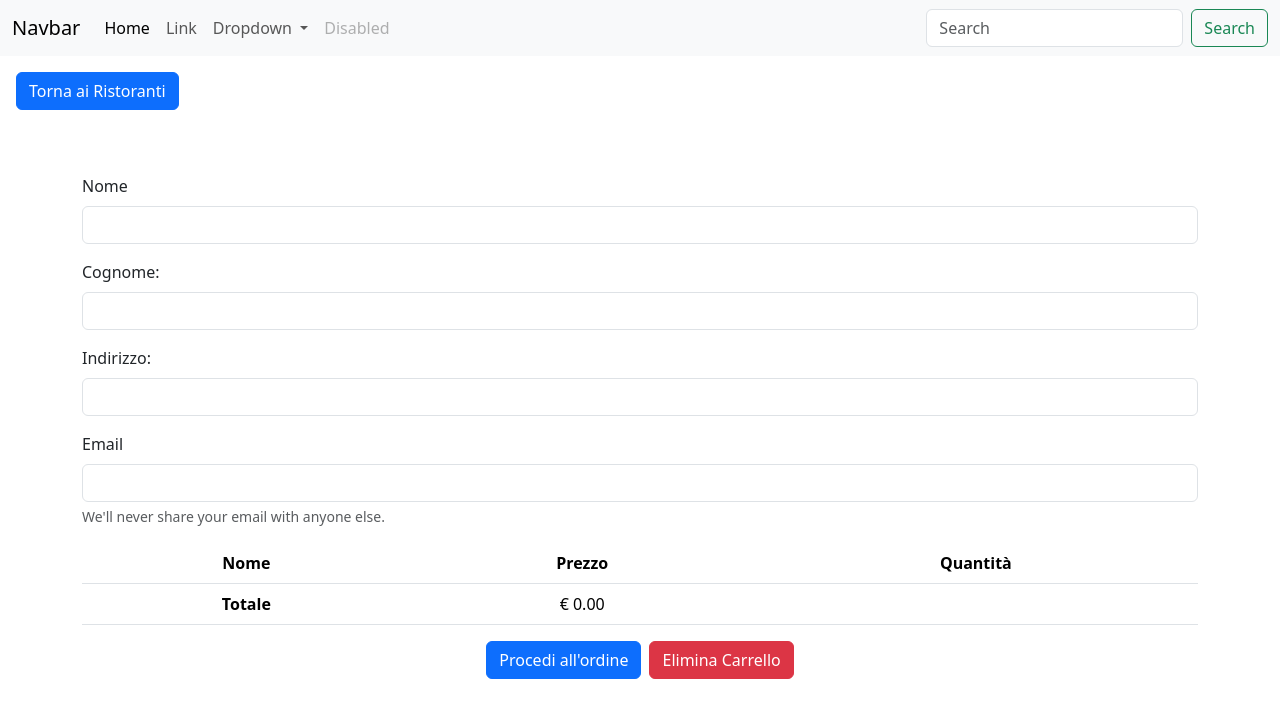
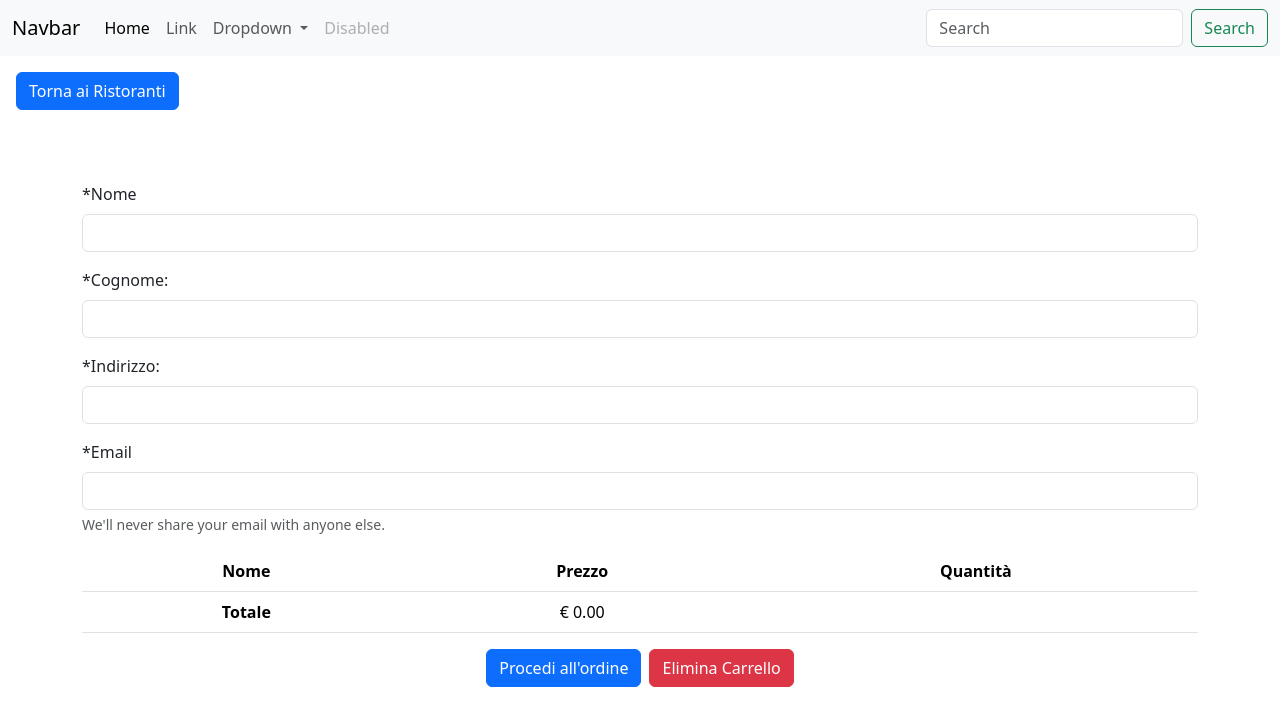
Before and after one commit to EdoardoPerucca/progetto_finale, a Vue app: page /restaurants/1/cart in a window 1280 px wide. Shown: the top 726 px of the page. Built offline with nearby package versions, Linux system fonts and the light colour scheme.

Commit message:
feat: add cart forms

```diff
--- a/src/pages/Cart.vue
+++ b/src/pages/Cart.vue
@@ -8,16 +8,64 @@ export default {
     data() {
         return {
             store,
+
+
+            first_name: '',
+            last_name: '',
+            address: '',
+            email: '',
+
         }
     },
 
     mounted() {
 
-        console.log(this.store.restaurantSlugFromLocalStorage)
+        this.getRestaurantId();
+        this.getRestaurantName();
 
     },
 
     methods: {
+
+        getRestaurantId() {
+
+            // this.store.actualRestaurantId;
+            this.store.actualRestaurantIdFromLocalStorage = localStorage.getItem('actualId');
+            console.log(this.store.actualRestaurantIdFromLocalStorage);
+
+        },
+
+        getRestaurantName() {
+
+            this.store.restaurantNameFromLocalStorage = localStorage.getItem('restaurantName');
+            console.log(this.store.restaurantNameFromLocalStorage);
+
+        },
+
+        pushIntoOrder() {
+
+            const order = {
+                first_name: this.first_name,
+                last_name: this.last_name,
+                address: this.address,
+                email: this.email,
+                total: this.store.totalFromLocalStorage.toFixed(2),
+                number: '1323432432432',
+                status: 'Confermato',
+                dishes: this.store.cartFromLocalStorage,
+            };
+
+            if (this.store.order.length === 0) {
+                this.store.order.push(order);
+            } else {
+                Object.assign(this.store.order[0], order);
+            }
+
+            localStorage.setItem('order', JSON.stringify(this.store.order));
+
+            console.log(this.store.order);
+
+        },
 
         clearCart() {
 
@@ -25,10 +73,14 @@ export default {
             localStorage.removeItem('total');
             localStorage.removeItem('id');
             localStorage.removeItem('slug');
+            localStorage.removeItem('order');
+            localStorage.removeItem('restaurantName');
 
             return location.replace('http://localhost:5174/restaurant');
 
         },
+
+
 
     }
 }
@@ -39,24 +91,32 @@ export default {
 
     <router-link class="btn btn-primary m-3" :to="{name: 'restaurant'}">Torna ai Ristoranti</router-link>
 
-    <div class="container flex justify-content-center">
+    <h2 class="text-center">
 
-            <form class="mt-5">
+        {{ this.store.restaurantNameFromLocalStorage }}
+
+    </h2>
+
+    <!-- v-if="this.store.cartFromLocalStorage.length === 0 || this.store.actualRestaurantIdFromLocalStorage == this.store.restaurantIdFromLocalStorage"
+     -->
+    <div  class="container flex justify-content-center">
+
+            <form class="mt-5" @submit.prevent="pushIntoOrder">
                 <div class="mb-3">
-                    <label for="first_name" class="form-label">Nome</label>
-                    <input type="text" class="form-control" id="first_name" aria-describedby="emailHelp" required>
+                    <label for="first_name" class="form-label">*Nome</label>
+                    <input v-model="first_name" type="text" class="form-control" id="first_name" aria-describedby="emailHelp" required>
                 </div>
                 <div class="mb-3">
-                    <label for="last_name" class="form-label">Cognome:</label>
-                    <input type="text" class="form-control" id="last_name" required>
+                    <label for="last_name" class="form-label">*Cognome:</label>
+                    <input v-model="last_name" type="text" class="form-control" id="last_name" required>
                 </div>
                 <div class="mb-3">
-                    <label for="address" class="form-label">Indirizzo:</label>
-                    <input type="text" class="form-control" id="address" required>
+                    <label for="address" class="form-label">*Indirizzo:</label>
+                    <input v-model="address" type="text" class="form-control" id="address" required>
                 </div>
                 <div class="mb-3">
-                    <label for="email" class="form-label">Email</label>
-                    <input type="email" class="form-control" id="email" aria-describedby="emailHelp" required>
+                    <label for="email" class="form-label">*Email</label>
+                    <input v-model="email" type="email" class="form-control" id="email" aria-describedby="emailHelp" required>
                     <div id="emailHelp" class="form-text">We'll never share your email with anyone else.</div>
                 </div>
                 <table class="table">
@@ -70,7 +130,7 @@ export default {
                     <tbody class="text-center">
                         <tr  v-for="(dish, index) in this.store.cartFromLocalStorage" :key="index">
                             <td>{{ dish.name }}</td>
-                        <td>€ {{dish.price}}</td>
+                            <td>€ {{dish.price.toFixed(2)}}</td>
                             <td >{{ dish.quantity }}</td>
                         </tr>
                         <tr>
@@ -89,6 +149,8 @@ export default {
             </form>
 
     </div>
+
+    <!-- <div v-else>CARRELLO NON TROVATO. CI HAI PROVATO PERO' BIRBANTELLO</div> -->
 </template>
 
 
```
Lines whose indentation alone changed are shown as unchanged.
